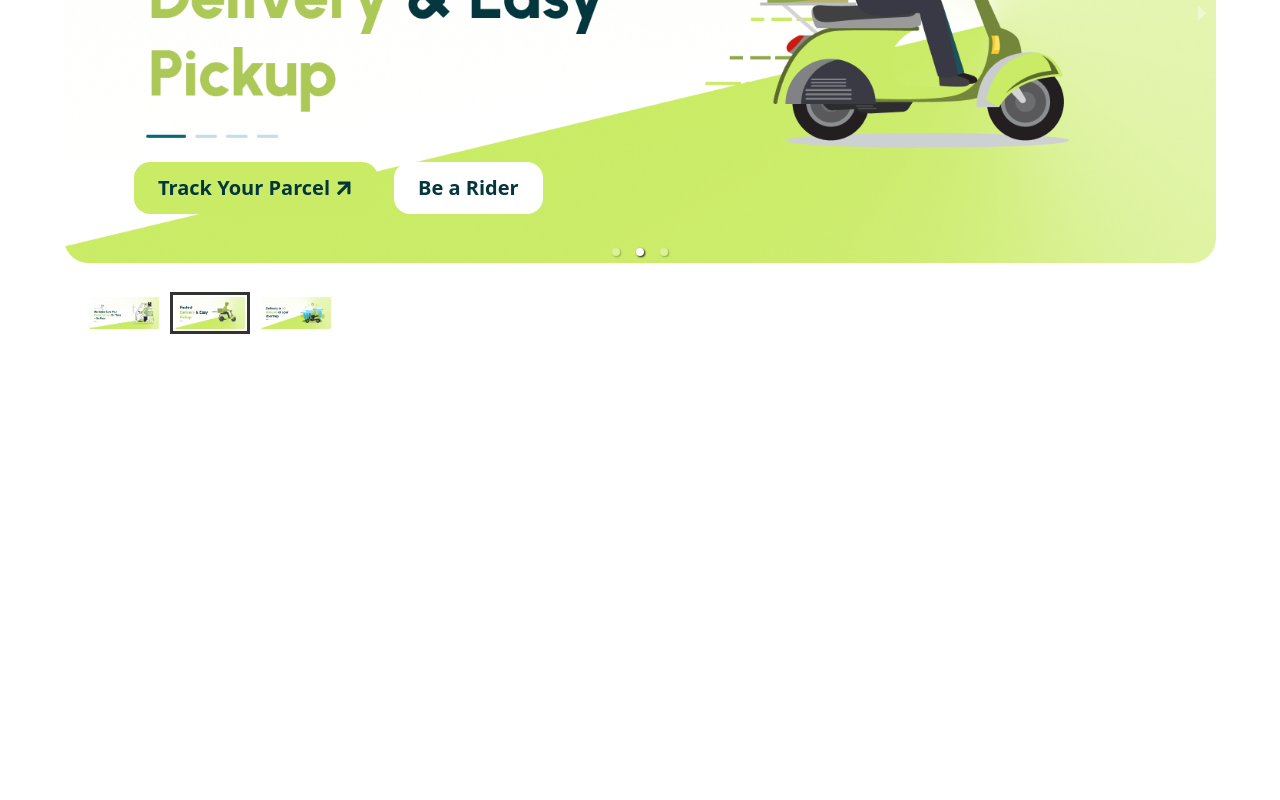
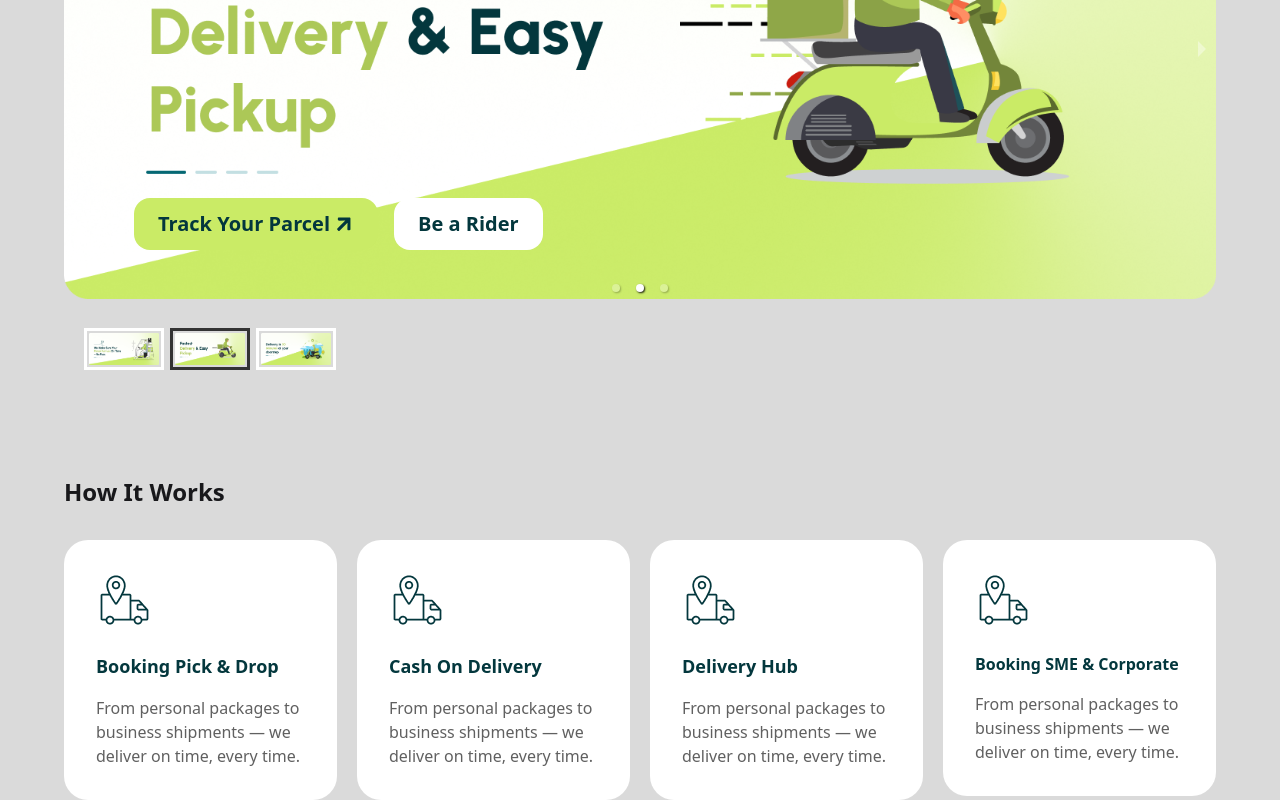
Before and after one commit to robiul1hossen/zap-shift-client, a React (Vite) app: page / in a window 1280 px wide. Shown: the part 312-1112 px from the top of the page. Before the commit the page ends 800 px from the top, so only its background shows below. Built offline with nearby package versions, Linux system fonts and the light colour scheme.

Commit message:
added how it works section

```diff
--- a/src/components/Navbar.jsx
+++ b/src/components/Navbar.jsx
@@ -29,7 +29,7 @@ const Navbar = () => {
     </>
   );
   return (
-    <div className="navbar bg-base-100 shadow-sm">
+    <div className="navbar bg-base-100 shadow-sm mb-9">
       <div className="navbar-start">
         <div className="dropdown">
           <div tabIndex={0} role="button" className="btn btn-ghost lg:hidden">
--- a/src/main.jsx
+++ b/src/main.jsx
@@ -7,8 +7,10 @@ import { router } from "./routes/MainRoutes.jsx";
 
 createRoot(document.getElementById("root")).render(
   <StrictMode>
-    <div className="max-w-6xl mx-auto">
-      <RouterProvider router={router} />
+    <div className="bg-[#DADADA]">
+      <div className="max-w-6xl mx-auto ">
+        <RouterProvider router={router} />
+      </div>
     </div>
   </StrictMode>
 );
--- a/src/pages/Home/Home/Home.jsx
+++ b/src/pages/Home/Home/Home.jsx
@@ -1,10 +1,12 @@
 import React from "react";
 import Banner from "../Banner";
+import HowItWorks from "../HowItWorks";
 
 const Home = () => {
   return (
     <div>
       <Banner />
+      <HowItWorks />
     </div>
   );
 };
--- /dev/null
+++ b/src/pages/Home/HowItWorks.jsx
@@ -0,0 +1,61 @@
+import React from "react";
+import bookingLogo from "../../assets/bookingIcon.png";
+const HowItWorks = () => {
+  return (
+    <div>
+      <h2 className="font-bold text-2xl mb-8 mt-[100px]">How It Works</h2>
+      <div className="grid grid-cols-1 sm:grid-cols-2 md:grid-cols-3 lg:grid-cols-4 gap-5">
+        <div className="">
+          <div className="bg-white p-8 rounded-3xl">
+            <img src={bookingLogo} className="mb-6" alt="" />
+            <h2 className="text-secondary font-bold mb-4 text-lg">
+              Booking Pick & Drop
+            </h2>
+            <p className="text-[#606060]">
+              From personal packages to business shipments — we deliver on time,
+              every time.
+            </p>
+          </div>
+        </div>
+        <div className="">
+          <div className="bg-white p-8 rounded-3xl">
+            <img src={bookingLogo} className="mb-6" alt="" />
+            <h2 className="text-secondary font-bold mb-4 text-lg">
+              Cash On Delivery
+            </h2>
+            <p className="text-[#606060]">
+              From personal packages to business shipments — we deliver on time,
+              every time.
+            </p>
+          </div>
+        </div>
+        <div className="">
+          <div className="bg-white p-8 rounded-3xl">
+            <img src={bookingLogo} className="mb-6" alt="" />
+            <h2 className="text-secondary font-bold mb-4 text-lg">
+              Delivery Hub
+            </h2>
+            <p className="text-[#606060]">
+              From personal packages to business shipments — we deliver on time,
+              every time.
+            </p>
+          </div>
+        </div>
+        <div className="">
+          <div className="bg-white p-8 rounded-3xl">
+            <img src={bookingLogo} className="mb-6" alt="" />
+            <h2 className="text-secondary font-bold mb-4 ">
+              Booking SME & Corporate
+            </h2>
+            <p className="text-[#606060]">
+              From personal packages to business shipments — we deliver on time,
+              every time.
+            </p>
+          </div>
+        </div>
+      </div>
+    </div>
+  );
+};
+
+export default HowItWorks;
```
